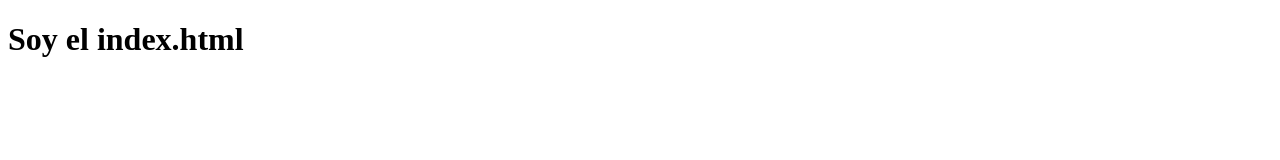
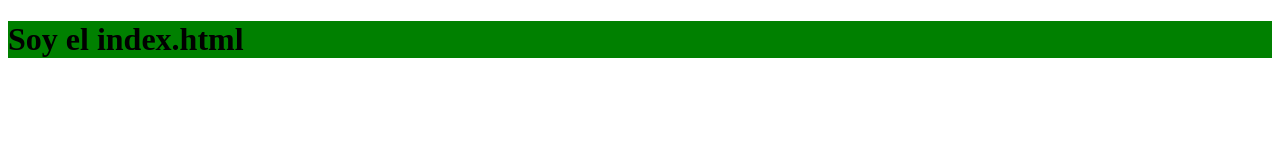
Before and after one commit to adrian-82/gitBranches, a plain HTML site: page index.html in a window 1280 px wide. Drawn offline with Linux system fonts and the light colour scheme.

Commit message:
lincar hoja de estilos en index y hacer la hoja de estilos

```diff
--- a/index.html
+++ b/index.html
@@ -4,6 +4,7 @@
     <meta charset="UTF-8">
     <meta http-equiv="X-UA-Compatible" content="IE=edge">
     <meta name="viewport" content="width=device-width, initial-scale=1.0">
+    <link href="styles.css" rel="stylesheet" type="text/css" />
     <title>Document</title>
 </head>
 <body>
--- /dev/null
+++ b/styles.css
@@ -0,0 +1,3 @@
+h1{
+    background-color: green;
+}
```
